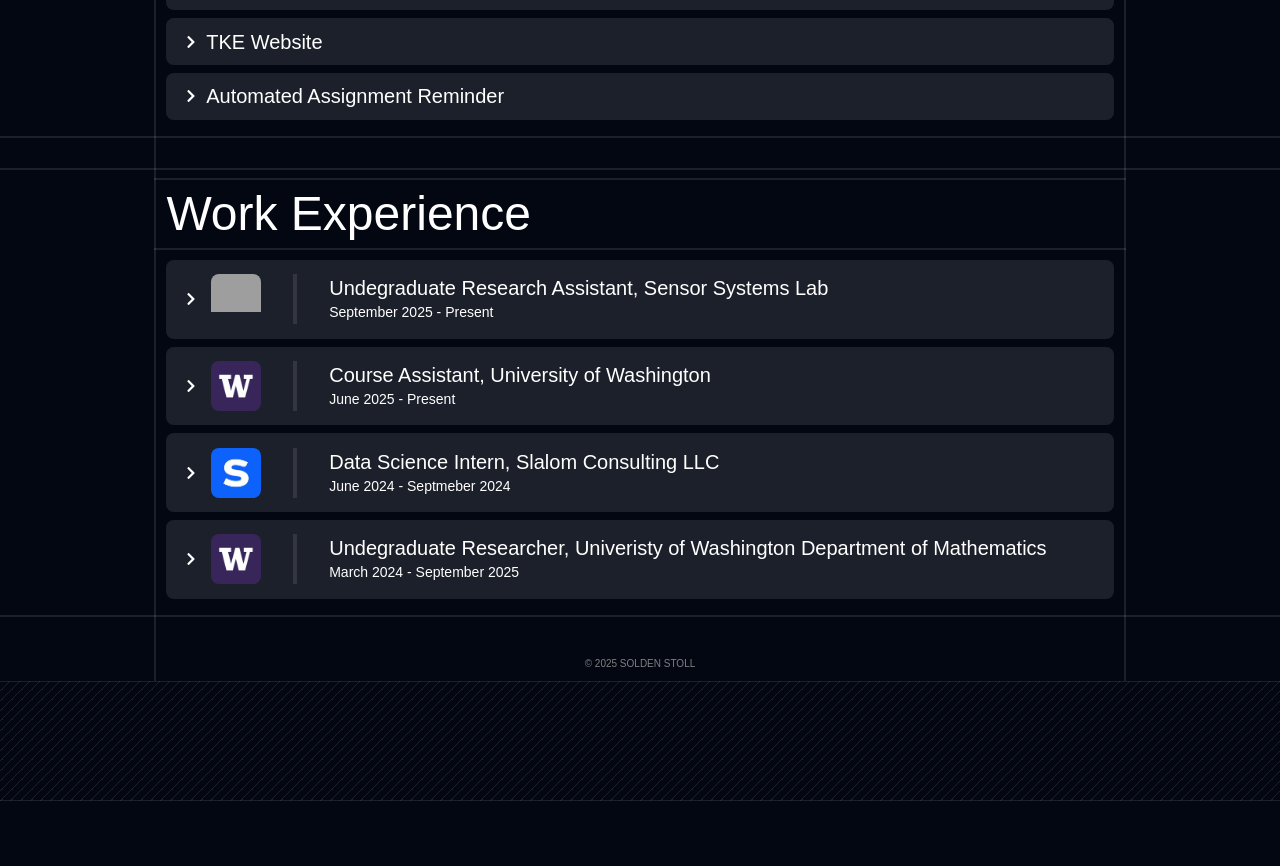
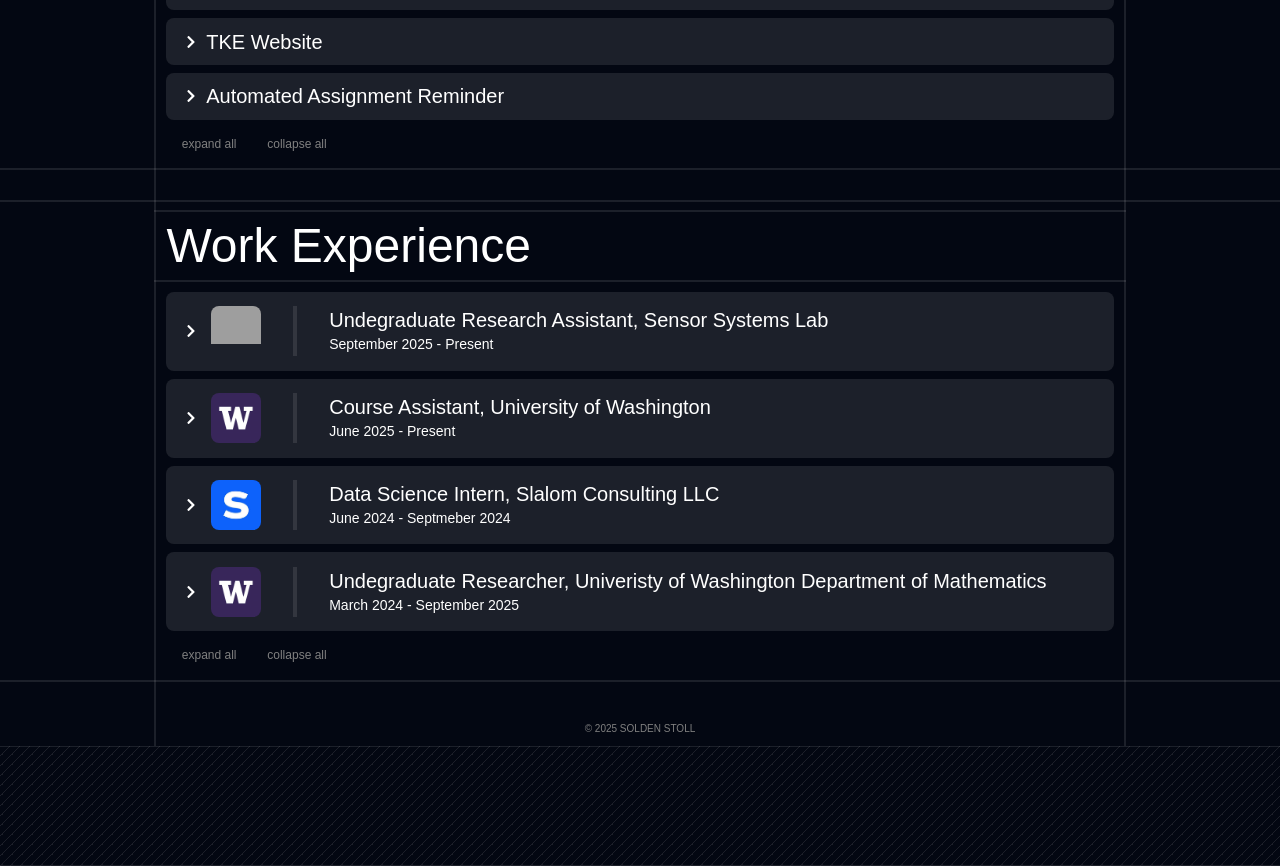
Before and after one commit to soldenstoll/portfolio, a React (Vite) app: page /oll in a window 1280 px wide. Shown: the part 1911-2777 px from the top of the page. Before the commit the page ends 2712 px from the top, so only its background shows below. Built offline with nearby package versions, Linux system fonts and the light colour scheme; grey boxes are pictures that could not be loaded.

Commit message:
added expand/collapse all functionality

```diff
--- a/src/App.jsx
+++ b/src/App.jsx
@@ -23,10 +23,10 @@
           <div className='framed-box'>
             <AboutSection />
           </div>
-          <div className='framed-box' id="projects">
+          <div className='framed-box'>
             <ProjectList />
           </div>
-          <div className='framed-box-bottom' id="experience">
+          <div className='framed-box-bottom'>
             <WorkList />
           </div>
           <footer>
--- a/src/components/AboutSection.jsx
+++ b/src/components/AboutSection.jsx
@@ -54,7 +54,7 @@
             <div className="h-0 w-full border-[1px] border-[var(--grid-line-color)]"></div>  {/* UPDATE Skills below */}
             <p className="text-sm lg:text-base"><b>Languages:</b> Proficient in Java, Python, C/C++, SQL. Familiar with JS/TS, HTML/CSS, Golang</p>
             <p className="text-sm lg:text-base"><b>Libraries/Tools:</b> Git, Pytorch, React, Node, POSIX IO, GDB, Tailwind CSS, NumPy, Pandas, OpenAI API, Seaborn, Matplotlib</p>
-            <p className="text-sm lg:text-base"><b>Software:</b> Linux, Github/Gitlab, Bitbucket, Azure, VS Code, IntelliJ, Google Colab, Google Cloud, MS Office</p>
+            <p className="text-sm lg:text-base" id="projects"><b>Software:</b> Linux, Github/Gitlab, Bitbucket, Azure, VS Code, IntelliJ, Google Colab, Google Cloud, MS Office</p>
           </div>
         </div>
       </div>
--- a/src/components/ProjectList.jsx
+++ b/src/components/ProjectList.jsx
@@ -56,6 +56,14 @@
         return {...state, [action.index]: true};
       }
       return {...state, [action.index]: !state[action.index]};
+    case "expand":
+      let tmp = {};
+      projectsData.map((_, index) => {
+        tmp = {...tmp, [index]: true};
+      });
+      return tmp;
+    case "collapse":
+      return {};
     default:
       return {};
   }
@@ -88,6 +96,18 @@
           </div>
         )})}
       </div>
+      <div className="flex flex-row text-xs text-[gray]" id="experience">
+        <button
+          onClick={() => dispatch({ type: "expand", index: -1 })}
+          className="!bg-transparent">
+            expand all
+          </button>
+        <button
+          onClick={() => dispatch({ type: "collapse", index: -1 })}
+          className="!bg-transparent">
+            collapse all
+        </button>
+      </div>
     </div>
   );
 };
--- a/src/components/WorkList.jsx
+++ b/src/components/WorkList.jsx
@@ -82,6 +82,14 @@
         return {...state, [action.index]: true};
       }
       return {...state, [action.index]: !state[action.index]};
+    case "expand":
+      let tmp = {};
+      workData.map((_, index) => {
+        tmp = {...tmp, [index]: true};
+      });
+      return tmp;
+    case "collapse":
+      return {};
     default:
       return {};
   }
@@ -114,6 +122,18 @@
           </div>
         )})}
       </div>
+      <div className="flex flex-row text-xs text-[gray]">
+        <button
+          onClick={() => dispatch({ type: "expand", index: -1 })}
+          className="!bg-transparent">
+            expand all
+          </button>
+        <button
+          onClick={() => dispatch({ type: "collapse", index: -1 })}
+          className="!bg-transparent">
+            collapse all
+        </button>
+      </div>
     </div>
   );
 };
```
